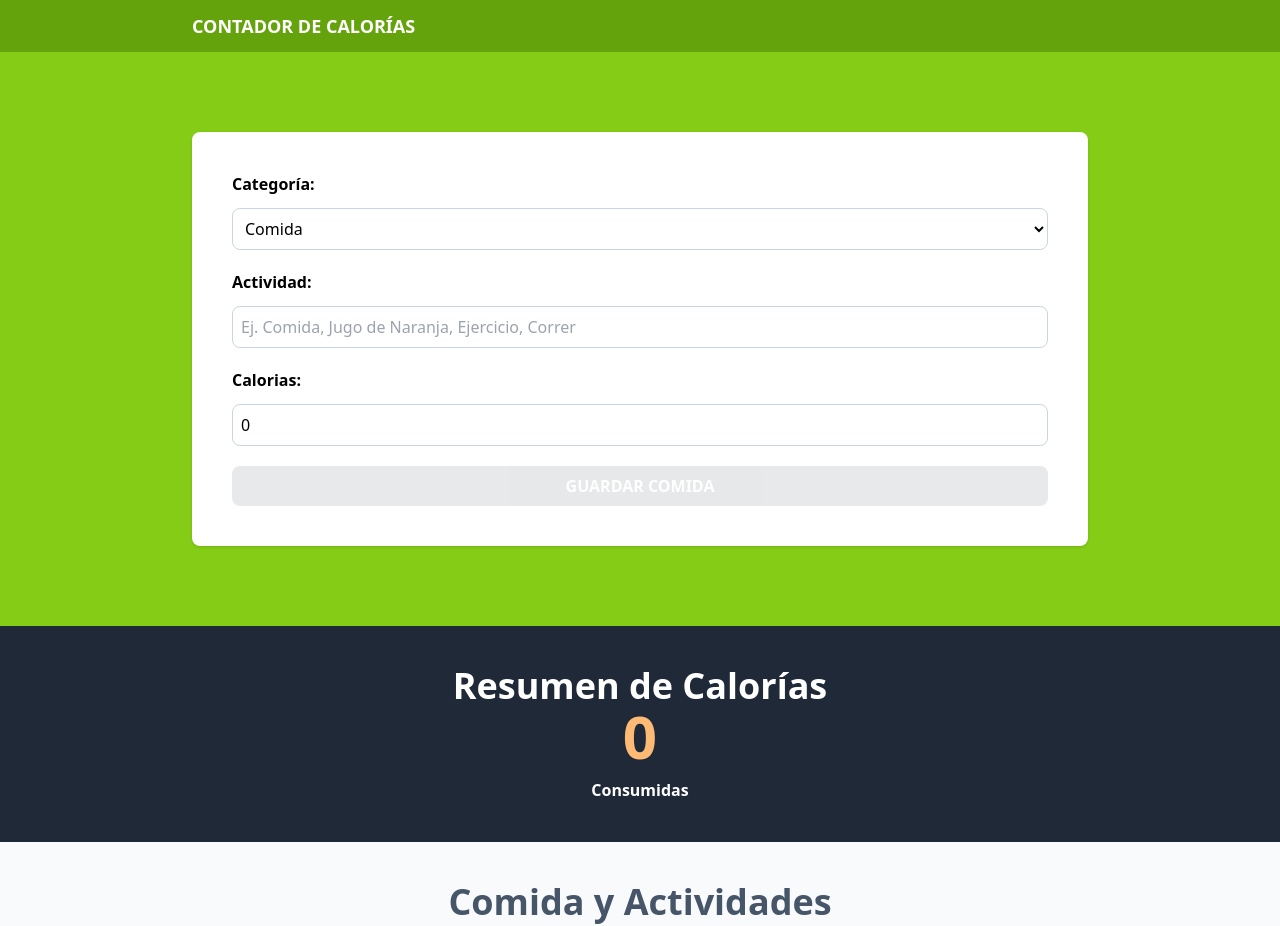
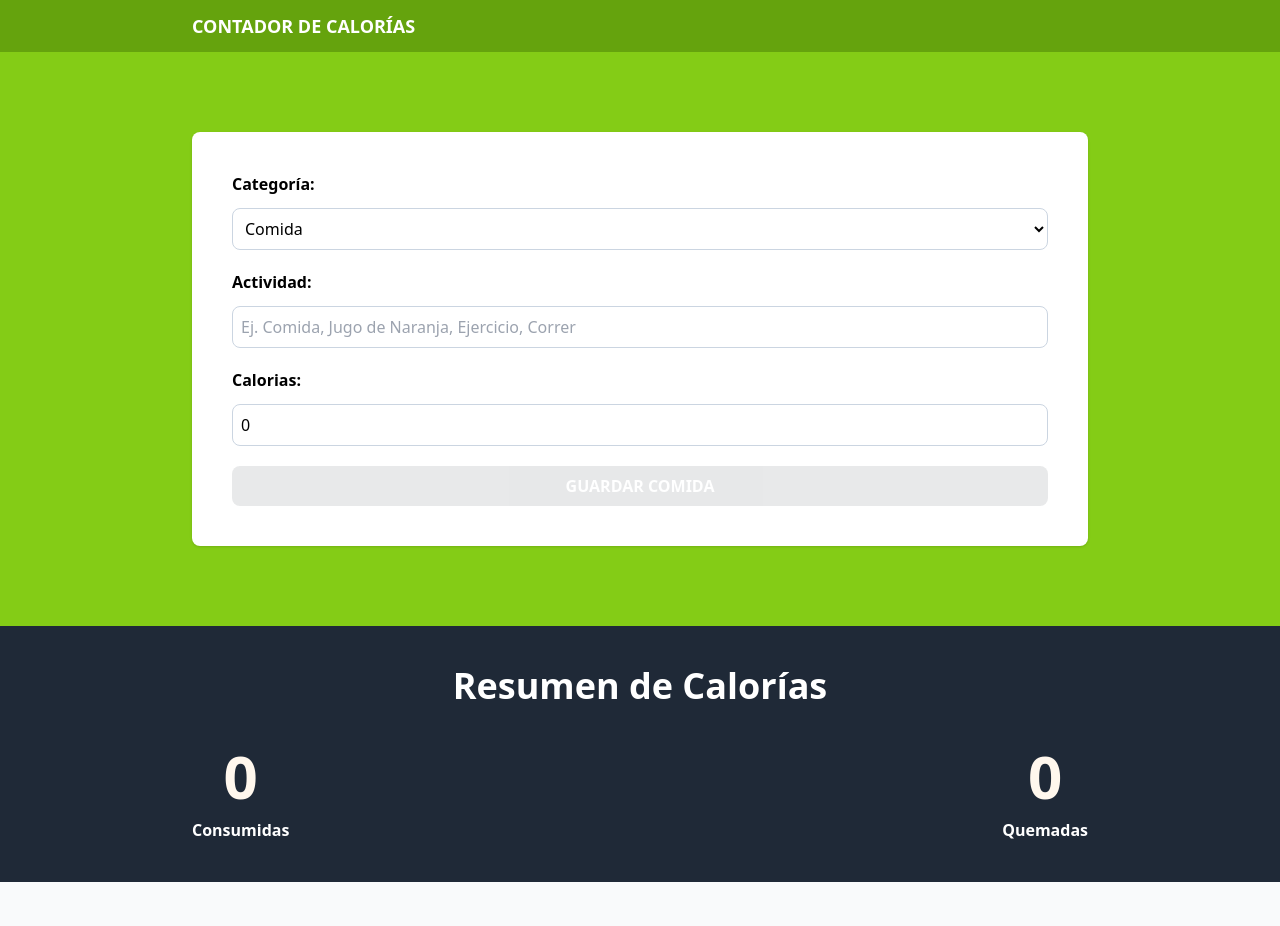
Before and after one commit to leonar2zb/calorie-tracker, a React (Vite) app: page / in a window 1280 px wide. Shown: the top 926 px of the page. Built offline with nearby package versions, Linux system fonts and the light colour scheme.

Commit message:
Calculado y mostrado las quemadas y detalles estilos

```diff
--- a/src/components/CalorieTracker.tsx
+++ b/src/components/CalorieTracker.tsx
@@ -5,12 +5,18 @@
     activities: Activity[]
 }
 export default function CalorieTracker({ activities }: CalorieTrackerProp) {
-    const caloriesComsumed = useMemo(() => activities.reduce((total, act) => act.category === 1 ? total + act.calories : total, 0), [activities])
+    const caloriesConsumed = useMemo(() => activities.reduce((total, act) => act.category === 1 ? total + act.calories : total, 0), [activities])
+    const caloriesBurned = useMemo(() => activities.reduce((total, act) => act.category === 2 ? total + act.calories : total, 0), [activities])
     return (
         <>
             <h2 className="text-4xl font-black text-white text-center">Resumen de Calorías</h2>
-            <p className="text-white font-bold rounded-full grid grid-cols-1 gap-3 text-center">
-                <span className="font-black text-6xl text-orange-300">{caloriesComsumed}</span>
-                Consumidas</p>
+            <div className="flex flex-col items-center md:flex-row md:justify-between gap-5 mt-10">
+                <p className="text-white font-bold rounded-full grid grid-cols-1 gap-3 text-center">
+                    <span className="font-black text-6xl text-orange-50">{caloriesConsumed}</span>
+                    Consumidas</p>
+                <p className="text-white font-bold rounded-full grid grid-cols-1 gap-3 text-center">
+                    <span className="font-black text-6xl text-orange-50">{caloriesBurned}</span>
+                    Quemadas</p>
+            </div>
         </>)
 }
```
